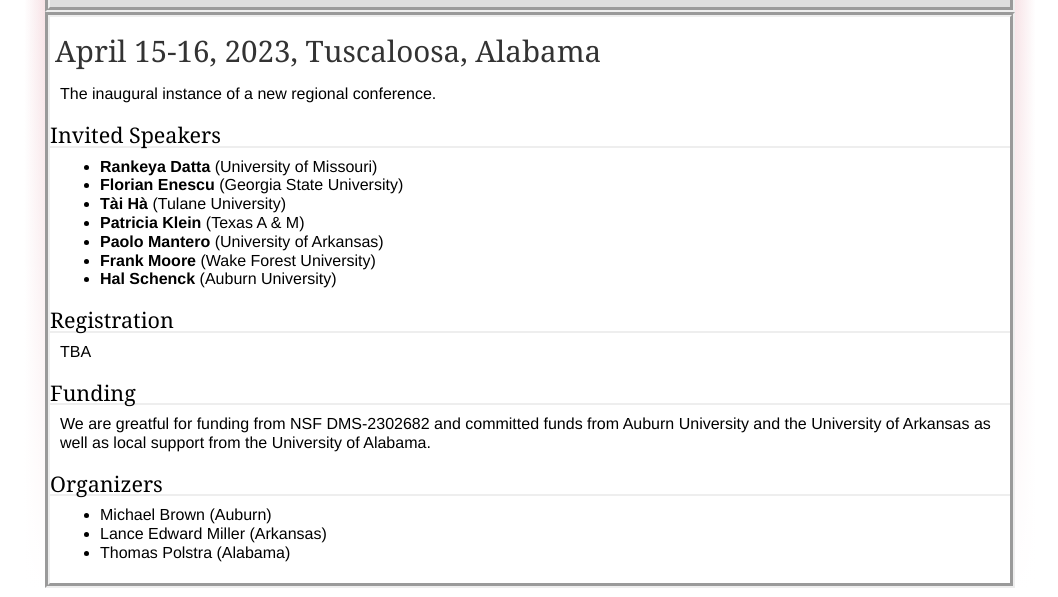
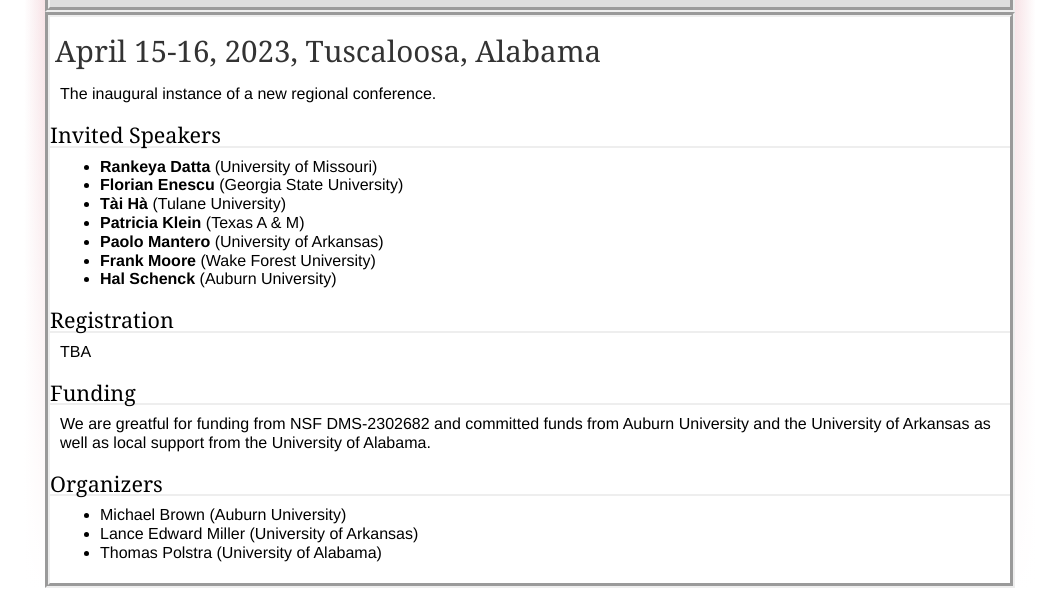
Before and after one commit to thomaspolstra/cats-math.github.io, a plain HTML site: page index.html in a window 1280 px wide. Shown: the part 224-821 px from the top of the page, without its empty margins (110-1168 px from the left). Drawn offline with Linux system fonts and the light colour scheme.

Commit message:
more adjustment to names to formalize

```diff
--- a/index.html
+++ b/index.html
@@ -54,9 +54,9 @@
     <div class="col c3">
       <h3>Organizers</h3>
       <ul>
-	      <li>Michael Brown (Auburn)
-	      <li>Lance Edward Miller (Arkansas)
-              <li>Thomas Polstra (Alabama)
+	      <li>Michael Brown (Auburn University)
+	      <li>Lance Edward Miller (University of Arkansas)
+              <li>Thomas Polstra (University of Alabama)
       </ul>
     </div>
 
```
